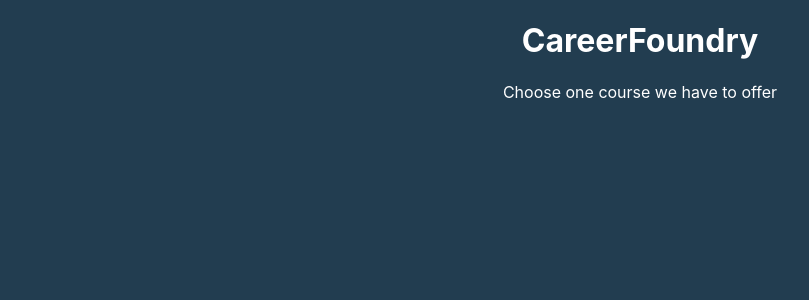
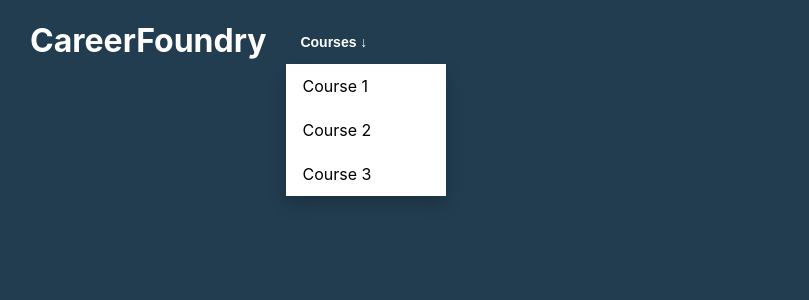
Before and after one commit to gyuluu/cf-coding-challenge, a React (Create React App) app: page / in a window 1280 px wide. Shown: the top 300 px of the page, without its empty margins (0-809 px from the left). Built offline with nearby package versions, Linux system fonts and the light colour scheme; no server answers.

Commit message:
create courses dropdown menu

```diff
--- a/src/App.js
+++ b/src/App.js
@@ -1,4 +1,4 @@
-import React, {useEffect} from 'react';
+import React, {useState, useEffect} from 'react';
 import './App.scss';
 
 function App() {
@@ -13,11 +13,18 @@
   }, []);
 
   return (
-    <div className="App">
-      <h1>CareerFoundry</h1>
-      <p>
-        Choose one course we have to offer
-      </p>
+    <div className='app'>
+      <div className='navigation'>
+        <h1 className="cf-logo">CareerFoundry</h1>
+        <div className='dropdown'>
+          <button className="dropbtn">Courses ↓</button>
+          <div className='menu'>
+              <a href='#'> Course 1 </a>
+              <a href='#'> Course 2 </a>
+              <a href='#'> Course 3 </a>
+          </div>
+        </div>
+      </div>
     </div>
   );
 }
--- a/src/App.scss
+++ b/src/App.scss
@@ -1,39 +1,58 @@
 $main-color: #223d50;
-$text-color: #ffffff;
+$secondary-color: #ffffff;
+$accent-color: #e4b9d6;
 
 * {
   background-color: $main-color;
 }
 
-.App {
-  text-align: center;
-  color: $text-color;
+.app {
+  color: $secondary-color;
+  margin: 0 30px;
 }
 
-.App-logo {
-  height: 40vmin;
-  pointer-events: none;
+.navigation {
+  display: flex;
+
+  .cf-logo {
+    margin-right: 20px;
+  }
+
+  .dropdown {
+    position: relative;
+    display: inline-block;
+    padding-top: 20px;
+
+    .dropbtn {
+      padding: 14px;
+      font-size: 14px;
+      font-weight: bold;
+      border: none;
+      cursor: pointer;
+      color: $secondary-color;
+    }
+
+    .menu {
+      position: absolute;
+      min-width: 160px;
+      box-shadow: 0px 8px 16px 0px rgba(0,0,0,0.2);
+
+    }
+
+    .menu a {
+      color: #000000;
+      background-color: $secondary-color;
+      padding: 12px 16px;
+      text-decoration: none;
+      display: block;
+    }
+  }
 }
 
 @media (prefers-reduced-motion: no-preference) {
   .App-logo {
     animation: App-logo-spin infinite 20s linear;
   }
-}
-
-.App-header {
-  background-color: #282c34;
-  min-height: 100vh;
-  display: flex;
-  flex-direction: column;
-  align-items: center;
-  justify-content: center;
-  font-size: calc(10px + 2vmin);
-  color: white;
-}
-
-.App-link {
-  color: #61dafb;
 }
 
 @keyframes App-logo-spin {
```
